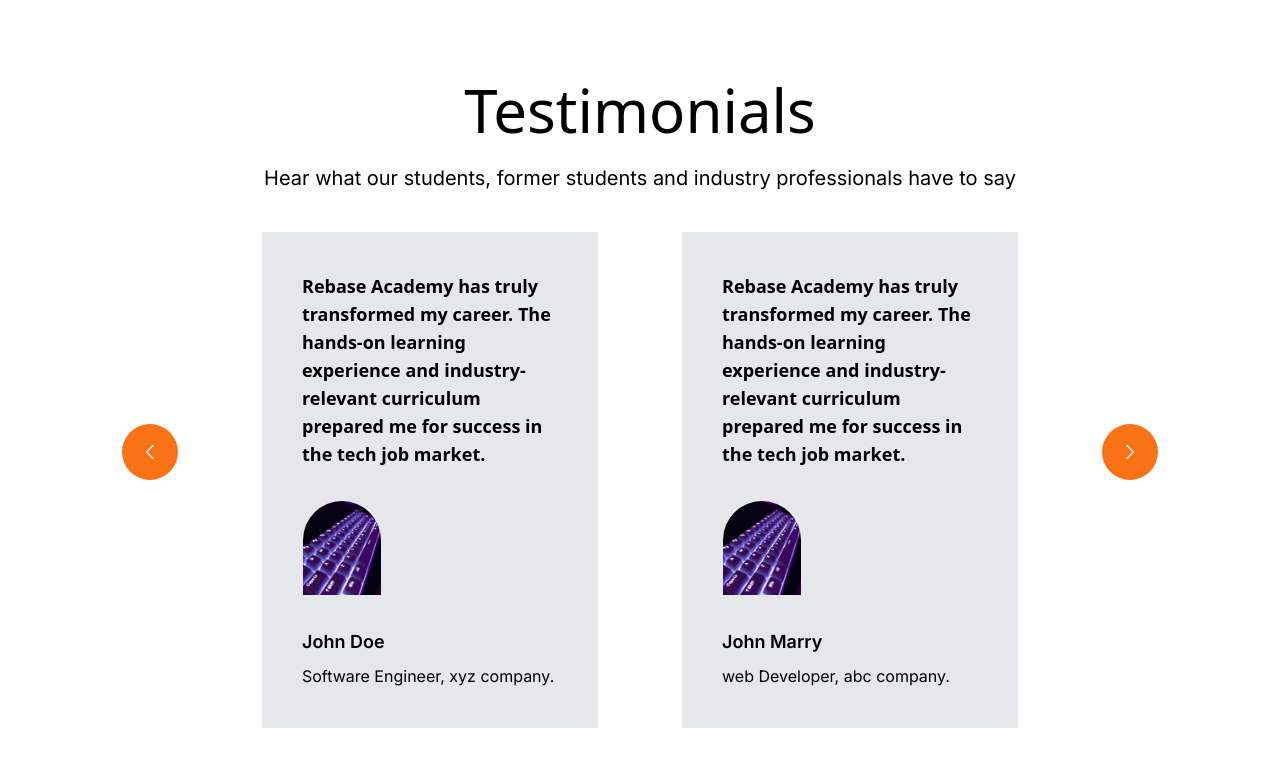
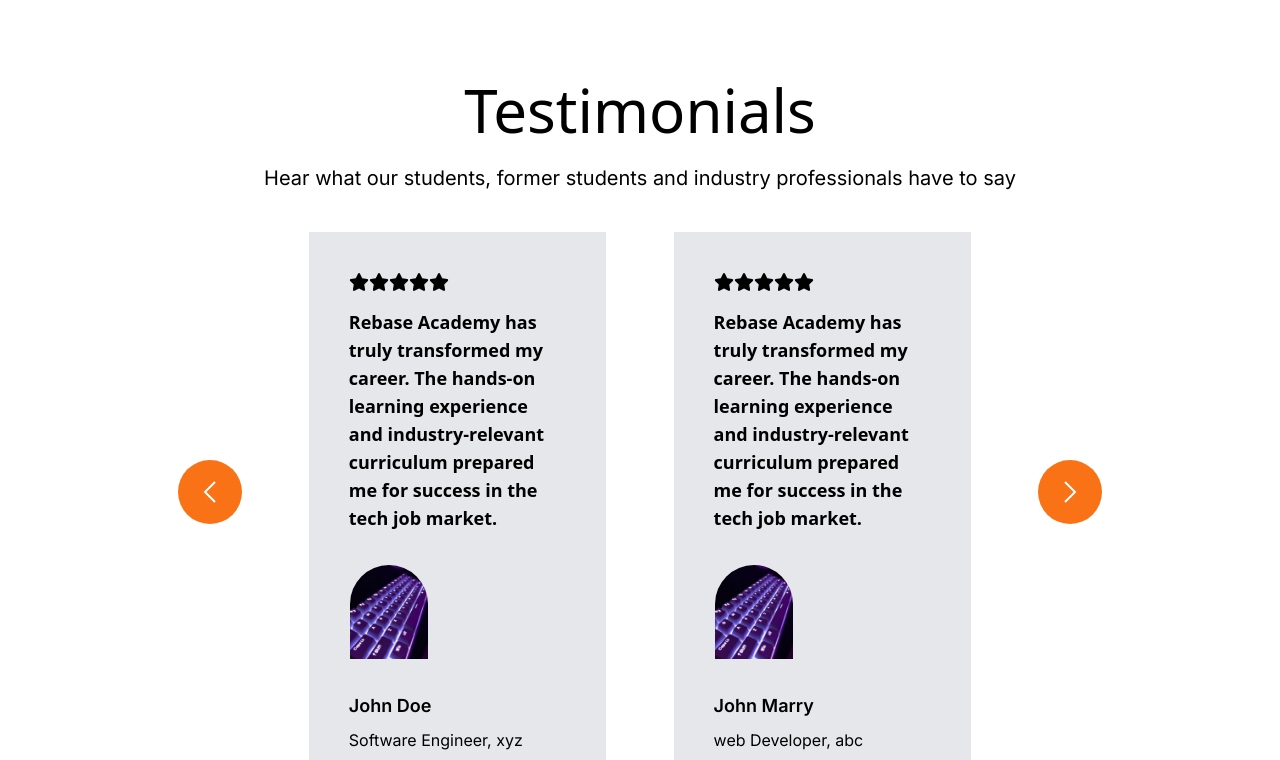
Before and after one commit to nsamedaisy/rebase_cc_frontend, a Next.js app: page /landing in a window 1280 px wide. Shown: the part 1300-2060 px from the top of the page. Built offline with nearby package versions, Linux system fonts and the light colour scheme.

Commit message:
testimonial section

```diff
--- a/app/_components/testimonial.tsx
+++ b/app/_components/testimonial.tsx
@@ -2,10 +2,11 @@
 import React from "react";
 import dp from '../../public/keybrd.jpg'
 import { GrNext, GrPrevious } from "react-icons/gr";
+import { FaStar } from "react-icons/fa6";
 
 const Testimonials: React.FC = () => {
     return (
-        <div className="lg:mx-20 mb-14">
+        <div className="lg:mx-36 mb-14">
             <h1 className="text-6xl mb-6 text-center font-sans">Testimonials</h1>
             <h3 className="mb-10 text-xl text-center">Hear what our students, former students and industry professionals have to say</h3>
             <div className="flex justify-around items-center">
@@ -13,10 +14,18 @@
                 <button
                     className=" left-7 transform -translate-y-1/2 px-5 py-5 bg-orange-500 font-bold rounded-full"
                 >
-                    <GrPrevious className="text-white font-extrabold" />
+                    <GrPrevious className="text-white text-2xl" />
                 </button>
 
                 <div className="bg-gray-200 p-10 w-[30%]">
+                    <div className="flex mb-4">
+                        <FaStar className="text-xl" />
+                        <FaStar className="text-xl" />
+                        <FaStar className="text-xl" />
+                        <FaStar className="text-xl" />
+                        <FaStar className="text-xl" />
+                    </div>
+
                     <h2 className="font-bold text-lg font-sans">Rebase Academy has truly transformed my career. The hands-on learning experience and industry-relevant curriculum prepared me for success in the tech job market.</h2>
                     <div className="w-20 h-24 my-8">
                         <Image
@@ -30,6 +39,15 @@
                 </div>
 
                 <div className="bg-gray-200 p-10 w-[30%]">
+
+                    <div className="flex mb-4">
+                        <FaStar className="text-xl" />
+                        <FaStar className="text-xl" />
+                        <FaStar className="text-xl" />
+                        <FaStar className="text-xl" />
+                        <FaStar className="text-xl" />
+                    </div>
+
                     <h2 className="font-bold text-lg font-sans">Rebase Academy has truly transformed my career. The hands-on learning experience and industry-relevant curriculum prepared me for success in the tech job market.</h2>
                     <div className="w-20 h-24 my-8">
                         <Image
@@ -46,7 +64,7 @@
                 <button
                     className=" left-7 transform -translate-y-1/2 px-5 py-5 bg-orange-500 font-bold rounded-full"
                 >
-                    <GrNext className="text-white font-extrabold" />
+                    <GrNext className="text-white text-2xl" />
                 </button>
 
             </div>
```
